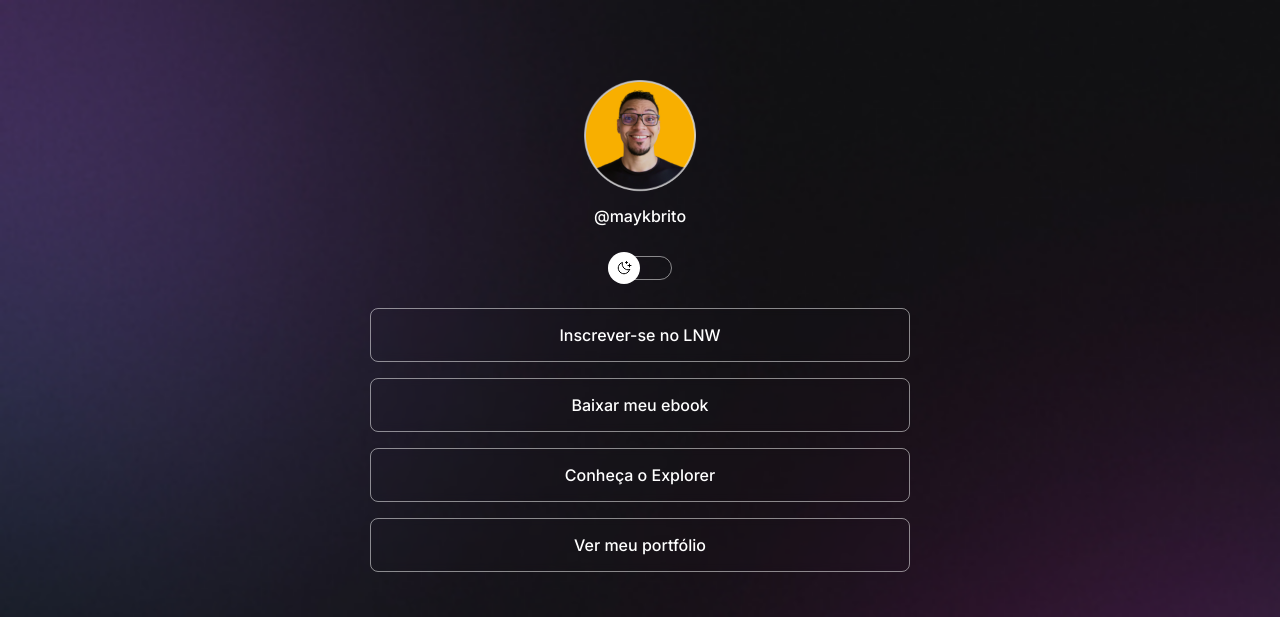
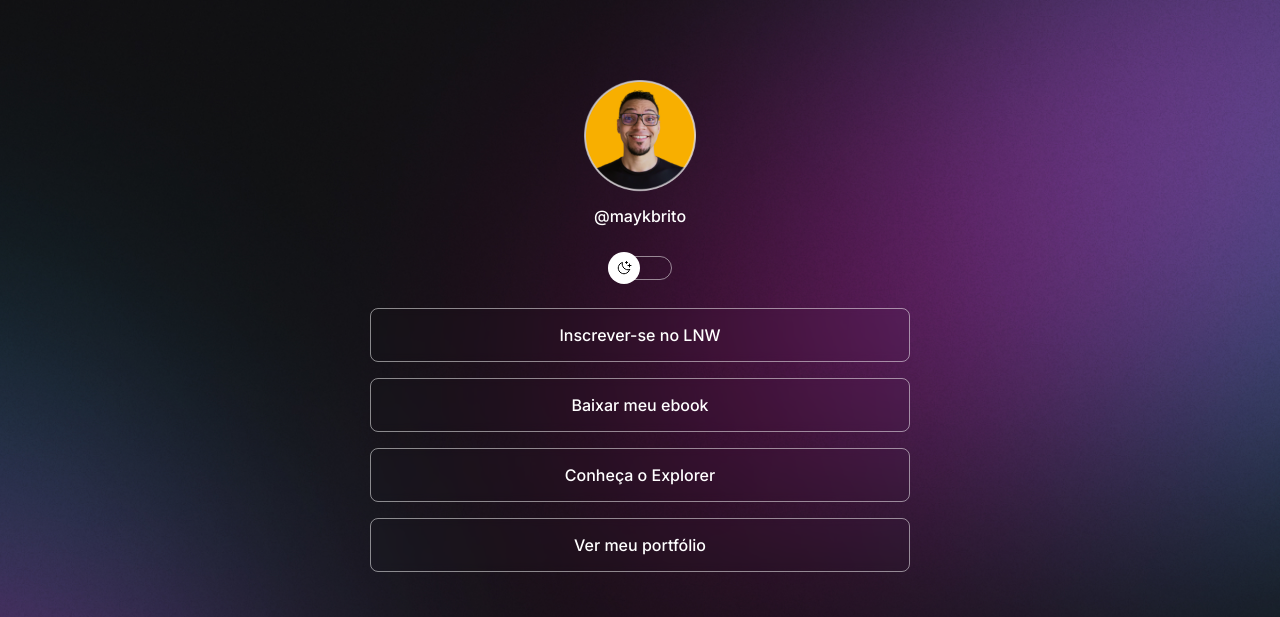
Before and after one commit to rossialex00/Rocketseat-Discover, a plain HTML site: page index.html in a window 1280 px wide. Shown: the top 617 px of the page. Drawn offline with nearby package versions, Linux system fonts and the light colour scheme.

Commit message:
change background based on media queries

```diff
--- a/style.css
+++ b/style.css
@@ -26,6 +26,7 @@
 
 body {
   background: var(--bg-url) no-repeat top center/cover;
+  height: 100vh;
 }
 
 body * {
@@ -161,3 +162,15 @@ footer {
   text-align: center;
   font-size: 14px;
 }
+
+/* media queries */
+@media (min-width: 700px) {
+  :root {
+    --bg-url: url(./assets/bg-desktop.jpg);
+  }
+
+  .light {
+    --bg-url: url(./assets/bg-desktop-light.jpg);
+  }
+  /* isso aqui só funciona quando há a linha "meta-viewport" no html */
+}
```
